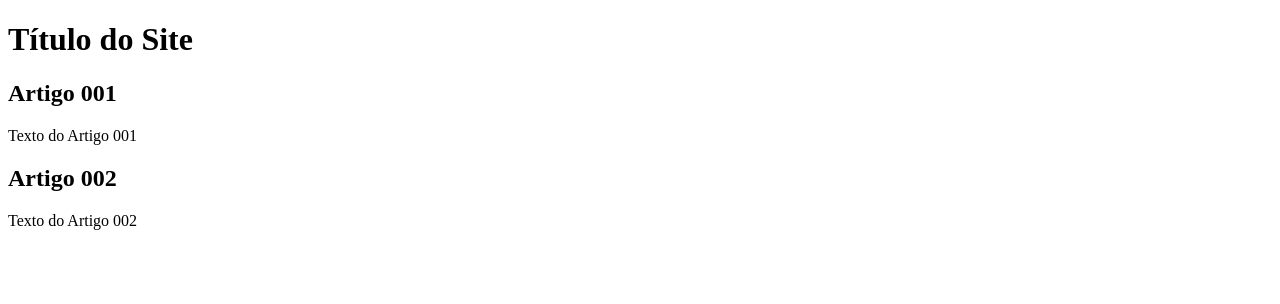
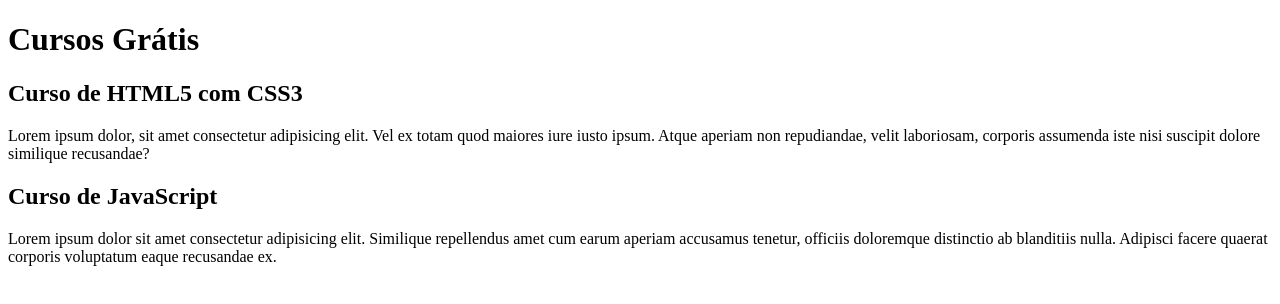
Before and after one commit to jeferson-a-m-c/projeto-site, a plain HTML site: page index.html in a window 1280 px wide. Drawn offline with Linux system fonts and the light colour scheme.

Commit message:
Conteúdo iniciado
commit para o branch de conteúdo, uma ramificação do principal

```diff
--- a/index.html
+++ b/index.html
@@ -8,15 +8,15 @@
 <body>
     <main>
         <header>
-            <h1>Título do Site</h1>
+            <h1>Cursos Grátis</h1>
         </header>
         <article>
-            <h2>Artigo 001</h2>
-            <p>Texto do Artigo 001</p>
+            <h2>Curso de HTML5 com CSS3</h2>
+            <p>Lorem ipsum dolor, sit amet consectetur adipisicing elit. Vel ex totam quod maiores iure iusto ipsum. Atque aperiam non repudiandae, velit laboriosam, corporis assumenda iste nisi suscipit dolore similique recusandae?</p>
         </article>
         <article>
-            <h2>Artigo 002</h2>
-            <p>Texto do Artigo 002</p>
+            <h2>Curso de JavaScript</h2>
+            <p>Lorem ipsum dolor sit amet consectetur adipisicing elit. Similique repellendus amet cum earum aperiam accusamus tenetur, officiis doloremque distinctio ab blanditiis nulla. Adipisci facere quaerat corporis voluptatum eaque recusandae ex.</p>
         </article>
     </main>
 </body>
```
